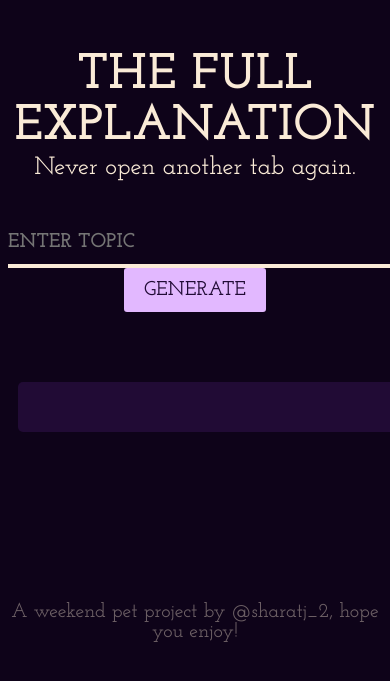
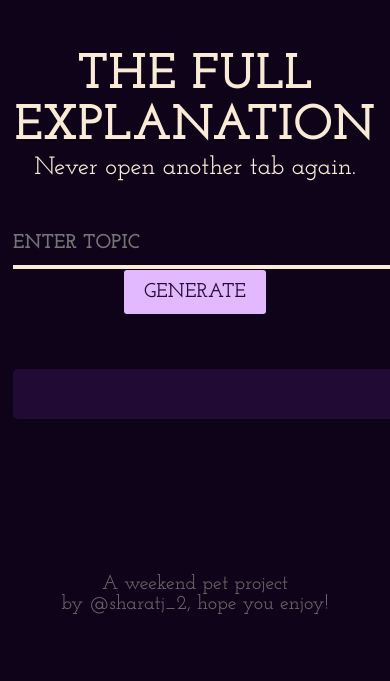
Before and after one commit to Sharatjacob2/personal_wiki, a Flask app: page / in a window 390 px wide; the page is wider, and only the part inside the window is pictured. Shown: the top 681 px of that part. Run offline with Flask 3, Linux system fonts and the light colour scheme.

Commit message:
styling for smaller devices

```diff
--- a/static/styles.css
+++ b/static/styles.css
@@ -29,7 +29,8 @@ body {
 }
 
 
-.context_para,.main_context_para {
+.context_para,
+.main_context_para {
     border-style: hidden;
     padding: 25px;
     border-radius: 5px;
@@ -52,7 +53,7 @@ body {
 
 }
 
-.tag:hover{
+.tag:hover {
     color: #210b35;
     background-color: rgb(226, 184, 255);
     padding: 3px 10px;
@@ -75,7 +76,26 @@ input[type=text] {
 
 }
 
-#run-btn{
+@media only screen and (max-width: 800px) {
+    input[type=text] {
+        width: 400px;
+        margin: 1px 5px;
+    }
+    .footer {
+        margin-bottom: 5px;
+        bottom: 5px;
+    }
+    .explained {
+        width: max-content;
+    }
+    .main_context_para {
+        margin: 5px;
+        width: 400px;
+        align-self: center;
+    }
+}
+
+#run-btn {
     background-color: rgb(226, 184, 255);
     color: rgb(33, 11, 53);
     border: none;
@@ -87,12 +107,13 @@ input[type=text] {
     padding: 0px 20px;
 }
 
-#run-btn:hover,:active{
+#run-btn:hover,
+:active {
     background-color: rgb(33, 11, 53);
     color: rgb(226, 184, 255);
 }
 
-.footer{
+.footer {
     font-family: Josefin Slab;
     font-size: 20px;
     font-weight: 500;
@@ -102,6 +123,10 @@ input[type=text] {
     opacity: 0.4;
 }
 
-.hidden{
+.hidden {
     display: none;
 }
+
+.titles{
+    align-self: center;
+}
--- a/templates/index.html
+++ b/templates/index.html
@@ -17,14 +17,16 @@
 </head>
 
 <body>
-    <h1 class="mainTitle">THE FULL EXPLANATION</h1>
-    <h2 class="subTitle">Never open another tab again.</h2>
+    <div class="titles">
+        <h1 class="mainTitle">THE FULL EXPLANATION</h1>
+        <h2 class="subTitle">Never open another tab again.</h2>
+    </div>
     <input type="text" id="user-input" style="height: 44px;" placeholder="ENTER TOPIC">
     <button id="run-btn">GENERATE</button>
     <div id="explanation" class="explained"><p class="context_para hidden"></p>
         <p id="main_explanation" class="main_context_para"></p>
     </div>
-    <h4 class="footer">A weekend pet project by @sharatj_2, hope you enjoy!</h4>
+    <h4 class="footer">A weekend pet project <br> by @sharatj_2, hope you enjoy!</h4>
     <script src="/static/scripts.js"></script>
 
 </body>
```
